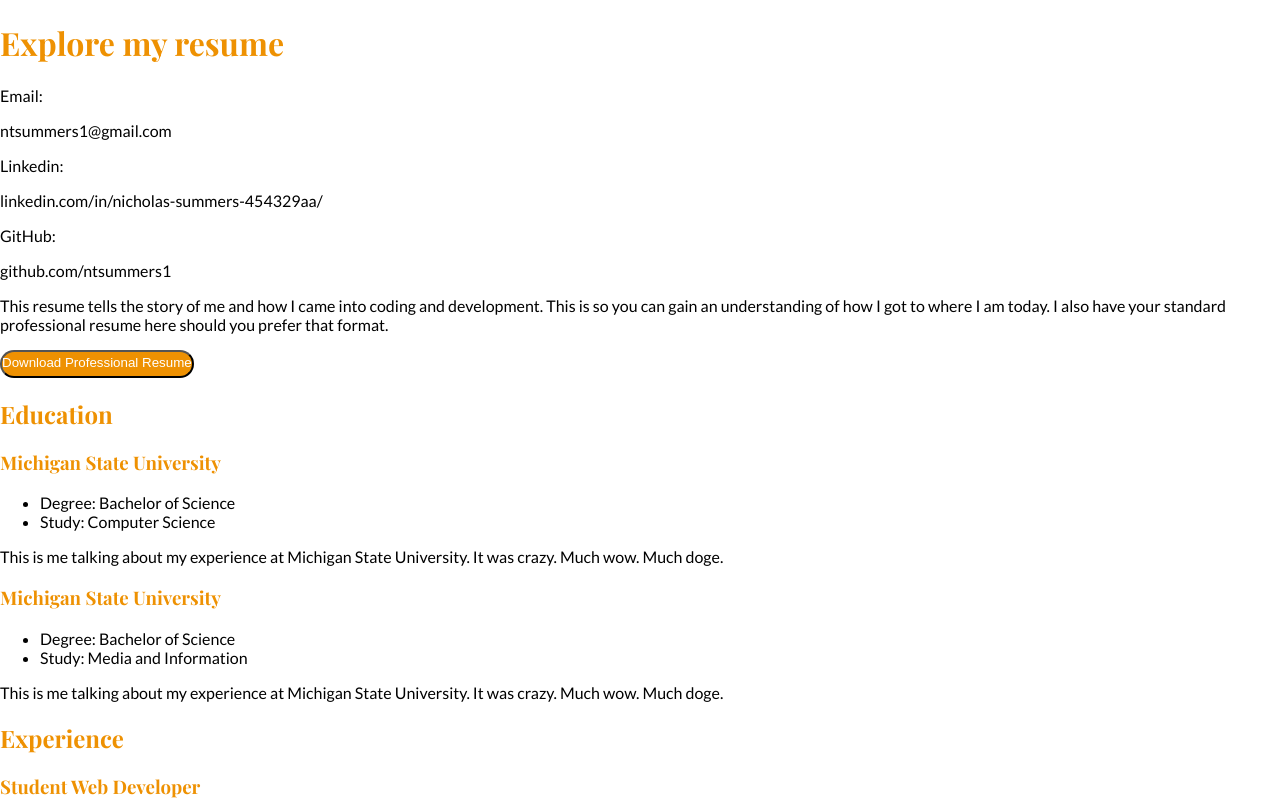
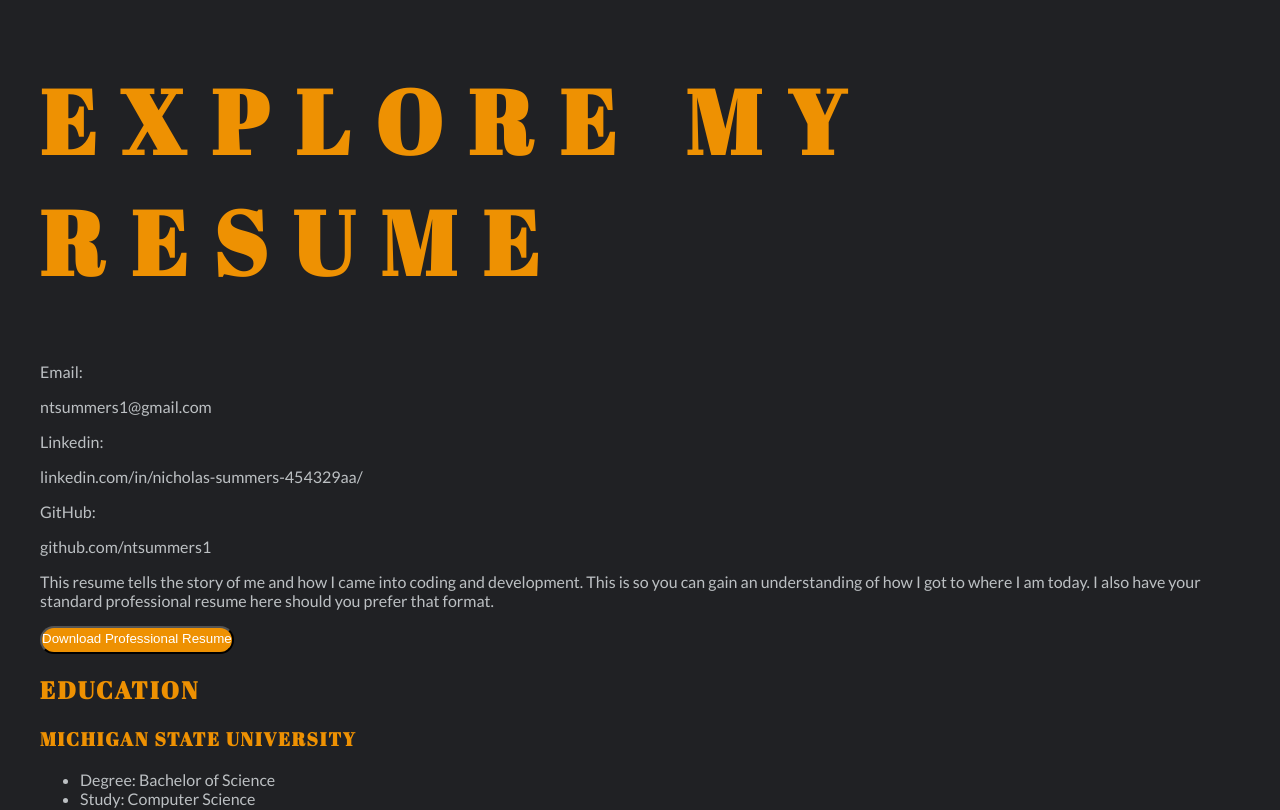
Before and after one commit to ntsummers1/portfolio-2022, a Next.js app: page / in a window 1280 px wide. Shown: the top 810 px of the page. Built offline with nearby package versions, Linux system fonts and the light colour scheme.

Commit message:
Play with typography and colors. Still not settled

```diff
--- a/styles/Home.module.scss
+++ b/styles/Home.module.scss
@@ -7,6 +7,9 @@
   -moz-animation: fadeIn 1.5s;
   -o-animation: fadeIn 1.5s;
   -ms-animation: fadeIn 1.5s;
+
+  max-width: 1200px;
+  margin: 0 auto;
 }
 
 .main {
--- a/styles/_variables.scss
+++ b/styles/_variables.scss
@@ -1,2 +1 @@
 $primary-color: #EE9102;
-;
--- a/styles/globals.scss
+++ b/styles/globals.scss
@@ -1,4 +1,4 @@
-@import url('https://fonts.googleapis.com/css2?family=Lato:wght@100;300;400;700;900&family=Playfair+Display:wght@400;700&display=swap');
+@import url('https://fonts.googleapis.com/css2?family=Abril+Fatface&family=Lato:wght@100;300;400;700;900&display=swap');
 
 html,
 body {
@@ -6,10 +6,22 @@ body {
   margin: 0;
   font-family: 'Lato', -apple-system, BlinkMacSystemFont, Segoe UI, Roboto, Oxygen,
     Ubuntu, Cantarell, Fira Sans, Droid Sans, Helvetica Neue, sans-serif;
+  background-color: #202124;
+  color: #bcc0c3;
 }
 
 h1, h2, h3, h4, h5 {
-  font-family: 'Playfair Display', serif;
+  font-family: 'Abril Fatface', serif, cursive;
+  text-transform: uppercase;
+}
+
+h1 {
+  letter-spacing: .3em;
+  font-size: 7vw;
+}
+
+h2, h3, h4, h5 {
+  letter-spacing: .1em;
 }
 
 a {
```
